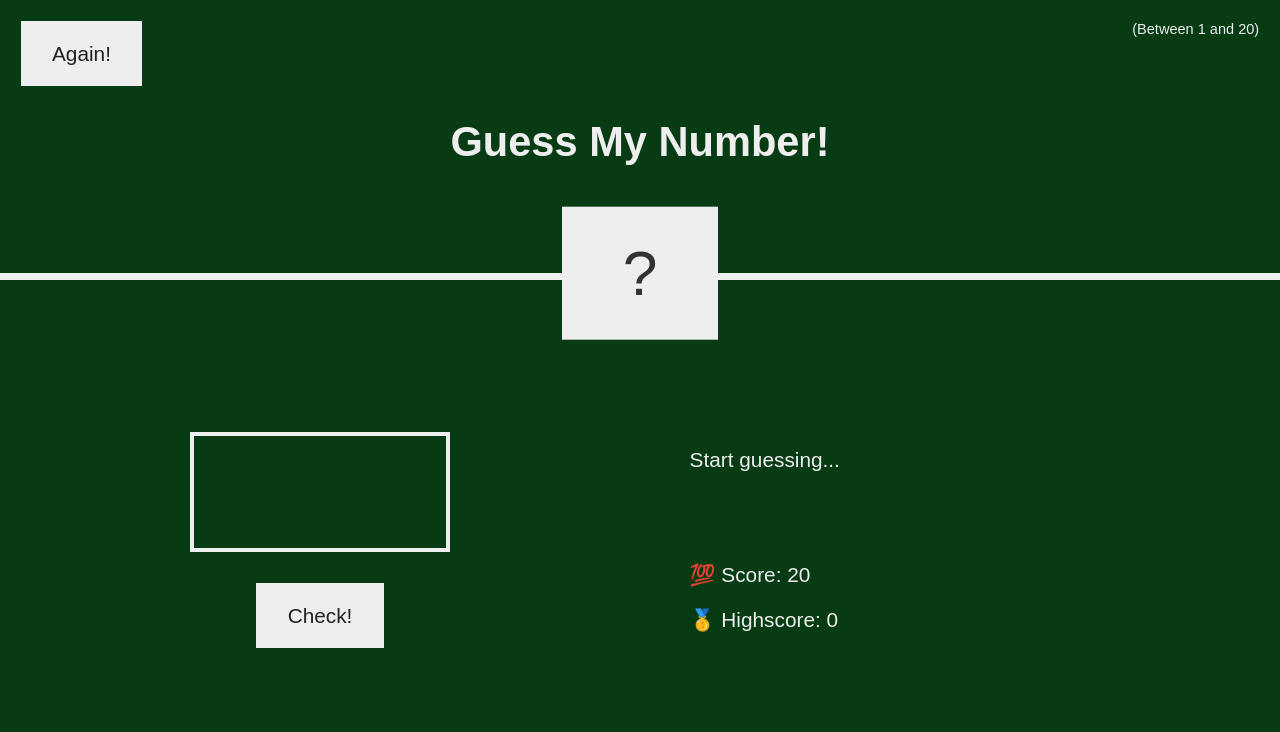
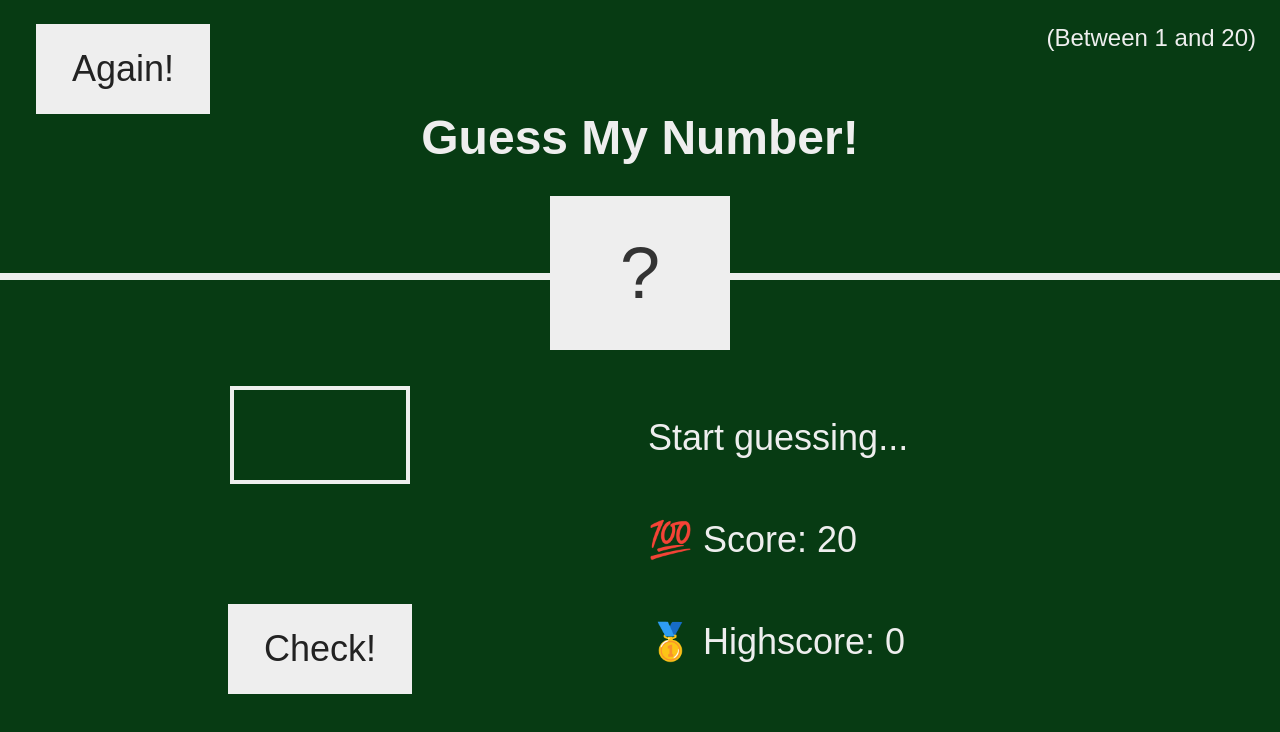
Before and after one commit to bijug07/FirstGitHubProject, a plain HTML site: page index.html in a window 1280 px wide. Drawn offline with Linux system fonts and the light colour scheme.

Commit message:
css changes

```diff
--- a/style.css
+++ b/style.css
@@ -7,7 +7,7 @@
 }
 
 html {
-  font-size: 65%;
+  font-size: 75%;
   box-sizing: border-box;
 }
 
@@ -21,7 +21,7 @@ body {
 header {
   position: relative;
   height: 35vh;
-  font-size: xx-large;
+
   border-bottom: 7px solid #eee;
 }
 
@@ -42,7 +42,7 @@ main {
 
 .right {
   width: 52rem;
-  font-size: 2rem;
+  font-size: 3rem;
 }
 
 /* ELEMENTS STYLE */
@@ -51,7 +51,7 @@ h1 {
   text-align: center;
   position: absolute;
   width: 100%;
-  top: 52%;
+  top: 50%;
   left: 50%;
   transform: translate(-50%, -50%);
 }
@@ -70,7 +70,7 @@ h1 {
 }
 
 .between {
-  font-size: 1.4rem;
+  font-size: 2rem;
   position: absolute;
   top: 2rem;
   right: 2rem;
@@ -79,7 +79,7 @@ h1 {
 .again {
   position: absolute;
   top: 2rem;
-  left: 2rem;
+  left: 3rem;
 }
 
 .guess {
@@ -87,19 +87,19 @@ h1 {
   border: 4px solid #eee;
   font-family: inherit;
   color: inherit;
-  font-size: 5rem;
-  padding: 2.5rem;
-  width: 25rem;
+  font-size: 3rem;
+  padding: 2rem;
+  width: 15rem;
   text-align: center;
-  display: block;
-  margin-bottom: 3rem;
+  /* display: block; */
+  margin-bottom: 10rem;
 }
 
 .btn {
   border: none;
   background-color: #eee;
   color: #222;
-  font-size: 2rem;
+  font-size: 3rem;
   font-family: inherit;
   padding: 2rem 3rem;
   cursor: pointer;
@@ -110,10 +110,10 @@ h1 {
 }
 
 .message {
-  margin-bottom: 8rem;
-  height: 3rem;
+  margin-bottom: 5rem;
+  /* height: 3rem; */
 }
 
 .label-score {
-  margin-bottom: 2rem;
+  margin-bottom: 5rem;
 }
```
